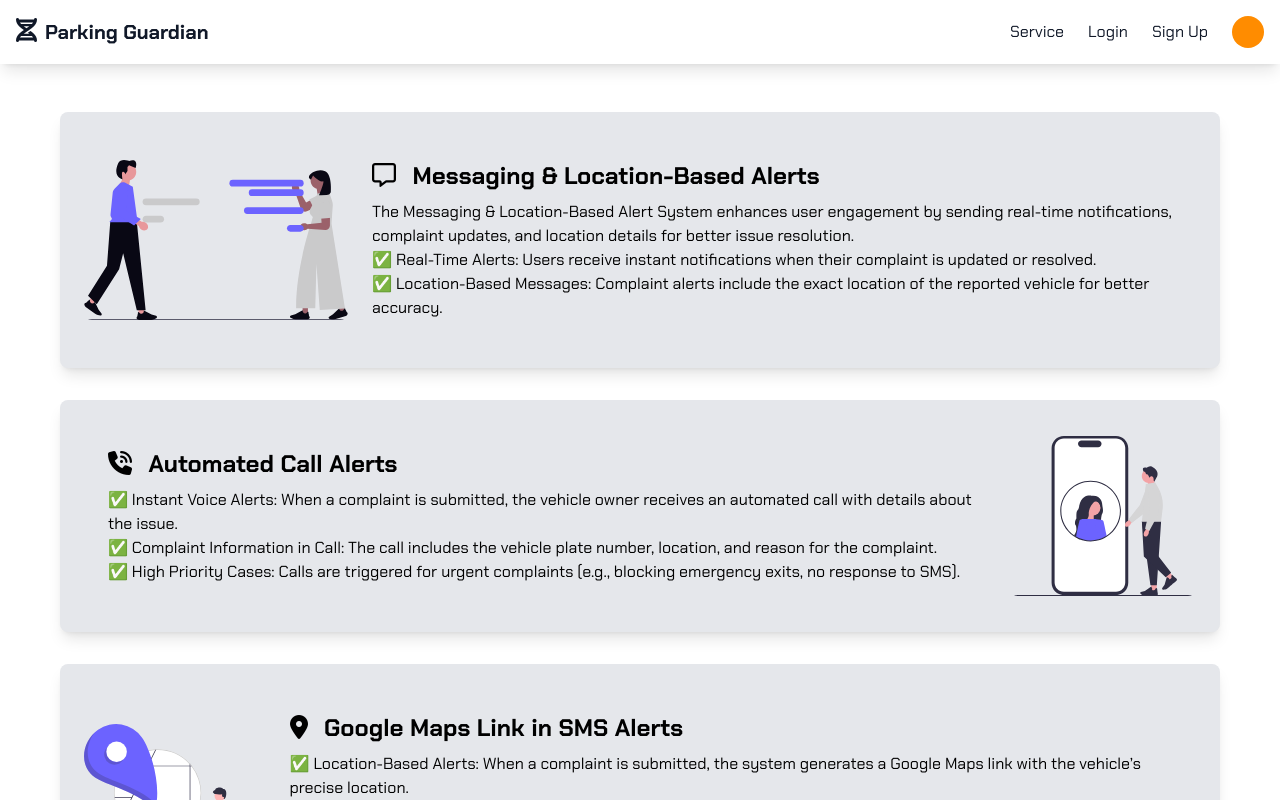
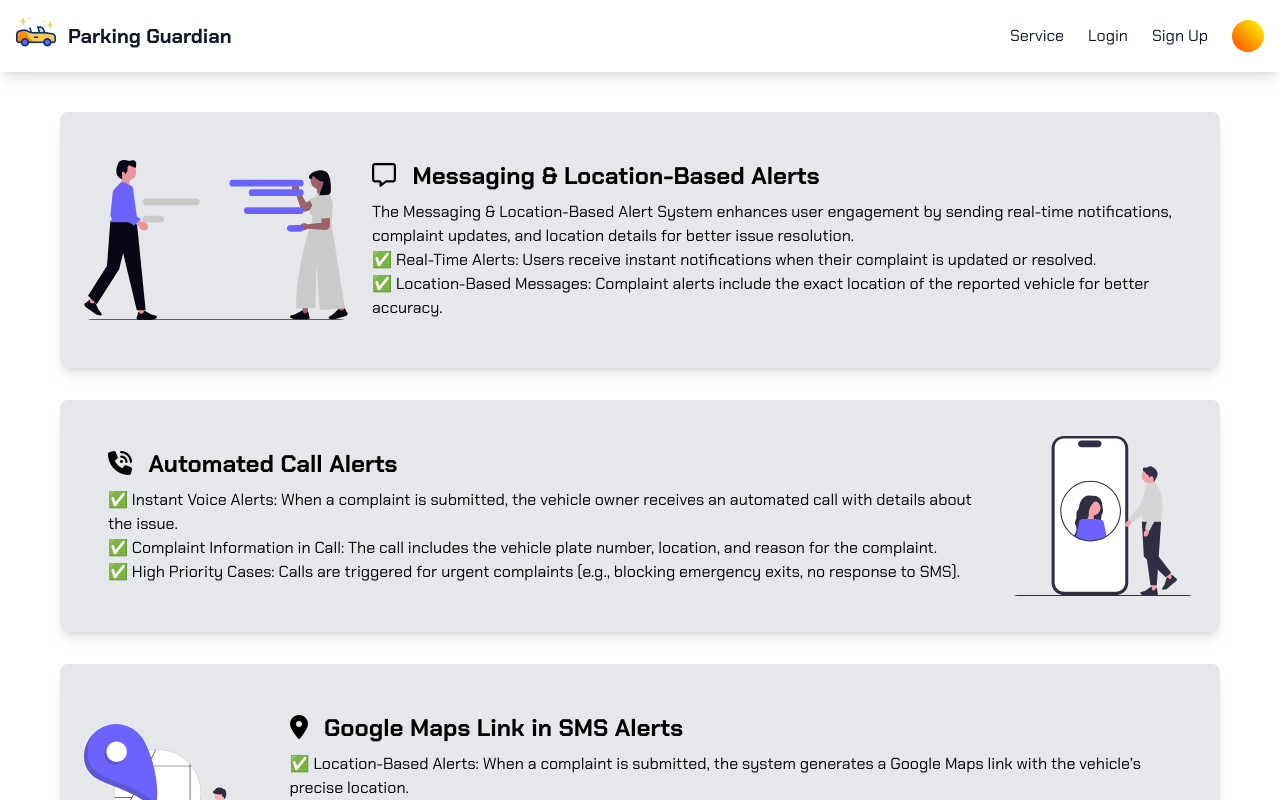
Before and after one commit to YashKambaria/Parking-Guardian, a React (Vite) app in the folder frontend/: page / in a window 1280 px wide. Shown: the top 800 px of the page. Built offline with nearby package versions, Linux system fonts and the light colour scheme.

Commit message:
style - logo added

```diff
--- a/frontend/src/Navbar.jsx
+++ b/frontend/src/Navbar.jsx
@@ -55,14 +55,14 @@ export default function Navbar({ darkMode, setDarkMode }) {
 
   return (
     <nav
-      className={`p-4 shadow-lg w-full fixed top-0 left-0 transition-colors z-50 duration-300 ${
+      className={`p-4 shadow-lg w-full fixed top-0 left-0 transition-colors z-50 h-18 flex flex-col justify-center duration-300 ${
         darkMode ? "bg-gray-900 text-white" : "bg-white text-gray-900"
       }`}
     >
       <div className="container mx-auto flex justify-between items-center">
         {/* Logo */}
-        <Link to={"/"} className="text-xl font-bold">
-          <i className="fa-solid fa-dna mr-2 text-2xl"></i>
+        <Link to={"/"} className="text-xl font-bold flex items-center justify-center">
+          <img src="/logo.png" alt="Logo" className="h-10 w-10 mr-3 mb-2" />
           Parking Guardian
         </Link>
 
@@ -132,7 +132,7 @@ export default function Navbar({ darkMode, setDarkMode }) {
                 }
               }}
             />
-            <div className="circle relative w-12 h-12 rounded-full bg-orange-500 flex items-center justify-center transition-transform duration-300">
+            <div className="circle relative w-12 h-12 rounded-full  flex items-center justify-center transition-transform duration-300" style={!darkMode ? {background: 'linear-gradient(45deg, orangered, yellow)'} : {background: 'white'}}>
               <div className="crescent absolute w-10 h-10 bg-white rounded-full transform transition-transform duration-300"></div>
             </div>
           </label>
```
Also changed, not shown: frontend/public/logo.png (added).
